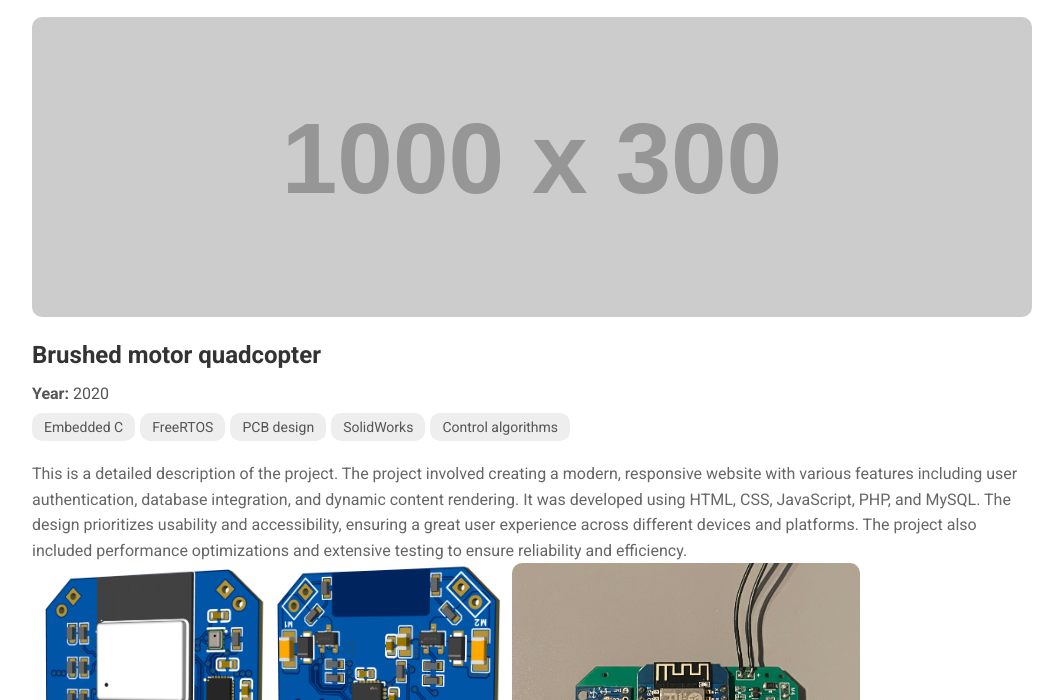
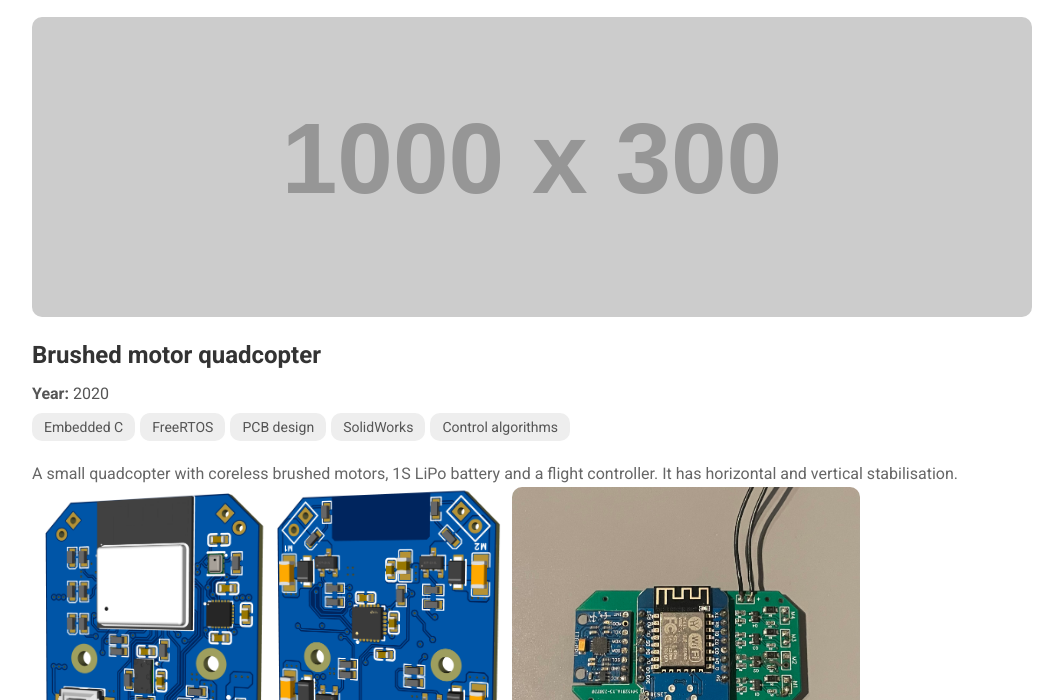
Before and after one commit to lebeili/lebeili.github.io, a plain HTML site: page brushed_quadcopter.html in a window 1280 px wide. Shown: the part 100-800 px from the top of the page, without its empty margins (108-1171 px from the left). Drawn offline with Linux system fonts and the light colour scheme; placeholder pictures from the web are drawn by us.

Commit message:
description added

```diff
--- a/brushed_quadcopter.html
+++ b/brushed_quadcopter.html
@@ -130,7 +130,7 @@
                             <span>Control algorithms</span>
             </div>
             <p class="project-description">
-                This is a detailed description of the project. The project involved creating a modern, responsive website with various features including user authentication, database integration, and dynamic content rendering. It was developed using HTML, CSS, JavaScript, PHP, and MySQL. The design prioritizes usability and accessibility, ensuring a great user experience across different devices and platforms. The project also included performance optimizations and extensive testing to ensure reliability and efficiency.
+                A small quadcopter with coreless brushed motors, 1S LiPo battery and a flight controller. It has horizontal and vertical stabilisation.
             </p>
 	    <img src="flight_controller_REV_C_front.png" style="width: auto;object-fit: inherit;">
 	    <img src="flight_controller_REV_C_back.png" style="width: auto;object-fit: inherit;">
```
